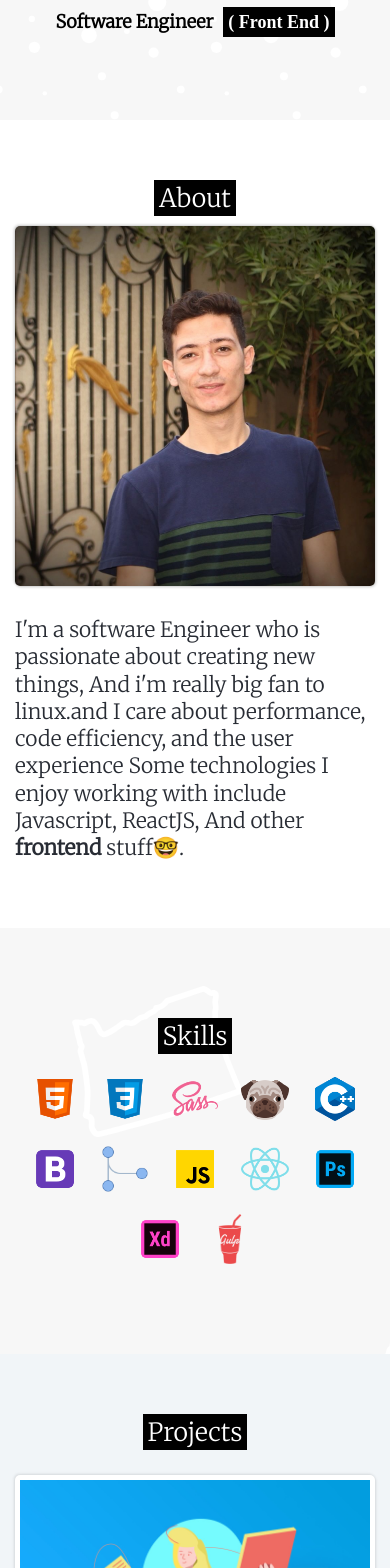
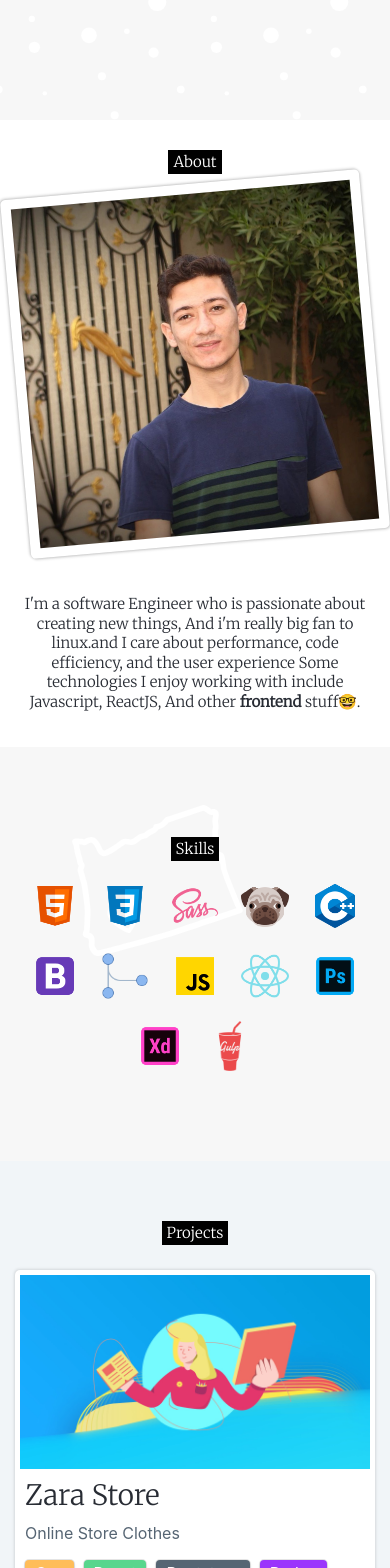
Before and after one commit to 3bdalah/Last-portfolio, a React (Create React App) app: page / in a window 390 px wide. Shown: the part 180-1748 px from the top of the page. Built offline with nearby package versions, Linux system fonts and the light colour scheme.

Commit message:
changed styled card Projects and edited link github and live demo

```diff
--- a/src/App.scss
+++ b/src/App.scss
@@ -65,6 +65,13 @@ body{
   text-transform: capitalize;
 }
 
+//  Responsive
+@media screen and (max-width: 800px) {
+  .title-section{
+    font-size: 15px;
+
+  }
+}
 
 // Start Hero Styling
 .Header{
@@ -98,16 +105,31 @@ body{
   }
 }
 
+//  Responsive
+@media screen and (max-width: 800px) {
+  .Header{
+    .name{
+      font-size: 25px;
+    }
+    .title{
+      font-size: 15px ;
+    }
+  }
+}
+
+
 //  Start Styling About
 .about{
   padding: 50px 0px;
   .img{
-    // border-radius: 30% 70% 70% 30% / 30% 30% 70% 70% ;
-    border-radius: 5px;
-    border:none;
+
     box-shadow: 1px 1px 3px rgba(0,0,0,0.2),-1px -1px 3px rgba(0,0,0,0.2);
     overflow: hidden;
-    // filter: grayscale(100%);
+
+    transform: rotate(-5deg);
+    border-radius: 5px;
+    border: none;
+    padding: 10px;
     img{
       height:100%;
       width:100%;
@@ -125,7 +147,19 @@ body{
   }
 
 }
-
+//  Responsive
+@media screen and (max-width: 800px) {
+  .about{
+    padding: 20px 0px;
+   .description{
+     margin-top: 50px;
+       .desc-content{
+       font-size: 15px;
+       text-align: center;
+       }
+   }
+  }
+}
 
 //  Start Styling Skills
 .skills{
@@ -161,7 +195,7 @@ body{
     overflow: hidden;
     margin:15px 0px;
     background-color: #fff;
-    color:#F53C34;
+    color:#282c34;
     padding:5px 5px 22px 5px;
     border-radius: 5px;
     .title-project{
@@ -268,11 +302,12 @@ body{
       font-family:  Arial, sans-serif;
       font-weight: 500;
       color:#566573;
-      font-size: 20px;
+      font-size: 2.5rem;
     }
     .mobile{
       color:#566573;
         //  color:#ff3b3b;
+        font-size: 2rem;
         font-family:  Arial, sans-serif;
     }
     .resume{
@@ -283,6 +318,8 @@ body{
       text-decoration: none;
       border-radius: 3px;
       margin-bottom: 20px;
+
+      font-size: 2rem;
       // display: block;
       // text-align: center;
     }
@@ -290,7 +327,7 @@ body{
       display: block;
       margin-top: 40px;
       .icon{
-        font-size: 1.7rem;
+        font-size: 2.7rem;
         margin:5px;
       }
       .icon.github a{
@@ -303,3 +340,25 @@ body{
     }
   }
 }
+
+//  Responsive
+@media screen and (max-width: 800px) {
+  .contact{
+    padding: 50px 0px;
+    .content-contact{
+      margin-top:50px;
+      // text-transform: capitalize;
+      .mail{
+
+        font-size: 1.5rem;
+      }
+      .mobile{
+        font-size: 1rem;
+      }
+      .resume{
+        font-size: 1.4rem;
+      }
+
+    }
+  }
+}
--- a/src/data/projects.js
+++ b/src/data/projects.js
@@ -5,8 +5,8 @@ const projects = [
         img : "./img-public/project2.jpg",
         skills: ['css','react','bootstrap','redux'],
         desc:"online store clothes",
-        demo:"https://zaara.netlify.app/",
-        git:"https://github.com/abdallllaa"
+        demo:"https://zarastore.netlify.app/",
+        git:"https://github.com/abdallllaa/zara"
     },
     {
         id: 2,
@@ -15,7 +15,7 @@ const projects = [
         skills: ['css','react','bootstrap','hooks'],
         desc:"academy online and offline",
         demo:"https://megira.netlify.app/",
-        git:"github.com/abdallllaa/academy"
+        git:"https://github.com/abdallllaa/academy"
     },
     {
         id: 3,
@@ -33,7 +33,7 @@ const projects = [
         skills: ['html','css','bootstrap','responsive'],
         desc:"just practice ",
         demo:"https://reloadacademy1.netlify.app/",
-        git:"https://github.com/abdallllaa/"
+        git:"https://github.com/abdallllaa/landing-page"
     },
     {
         id: 5,
@@ -42,7 +42,7 @@ const projects = [
         skills: ['react','css','bootstrap'],
         desc:"first virsion my portfolio ",
         demo:"https://abdalahabdelghafar.netlify.com/",
-        git:"https://github.com/abdallllaa/"
+        git:"https://github.com/abdallllaa/portfolio"
     }
 ];
 export default projects;
```
